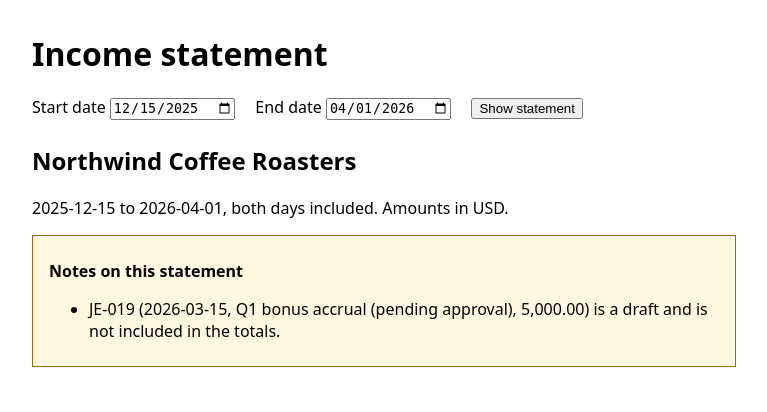
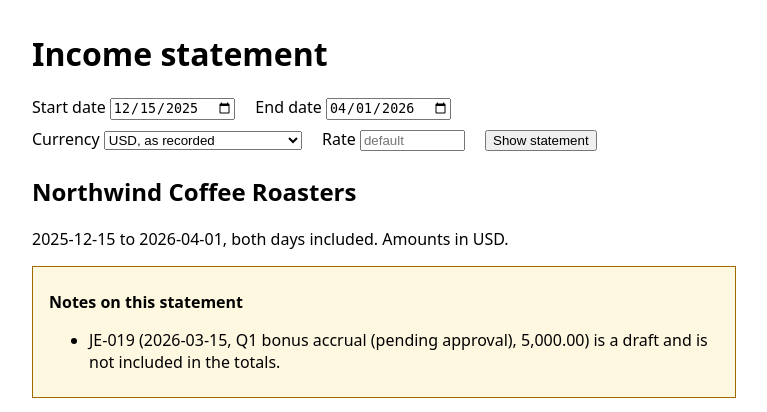
Before and after one commit to rostamabadi/campfire, a Flask app: page /?start=2025-12-15&end=2026-04-01 in a window 1280 px wide. Shown: the top 412 px of the page, without its empty margins (256-1023 px from the left). Run offline with Flask 3, Linux system fonts and the light colour scheme.

Commit message:
Show the statement in the currency and at the rate of the request
Both routes take currency and rate. With no rate, the currency's default is
used. The statement is converted only after the control total has passed on the
amounts as recorded. The JSON gains ledger_currency and rate. On the page the
form offers the currencies, and the check, the detail and the notes stay in the
ledger's currency and say so. An unknown currency, an invalid rate, a rate with
the ledger's own currency, or a ledger that is not in dollars is a 400 error.

```diff
--- a/app.py
+++ b/app.py
@@ -12,6 +12,7 @@ from flask.typing import ResponseReturnValue
 from werkzeug.exceptions import HTTPException
 
 from checks import parse_date, problem
+from currency import BASE_CURRENCY, CURRENCIES, convert_statement, parse_rate
 from ledger import Ledger, LedgerError, load_ledger
 from statement import ControlTotalError, IncomeStatement, Section, income_statement, posted_date_span
 
@@ -68,6 +69,58 @@ def parse_range(args: Mapping[str, str]) -> tuple[date | None, date | None, list
     return dates.get("start"), dates.get("end"), errors
 
 
+def parse_currency(args: Mapping[str, str], ledger_currency: str) -> tuple[str, Decimal, list[dict]]:
+    """Read currency and rate from the query string. Returns (currency, rate, errors).
+
+    With no currency, or the ledger's own, nothing is converted and the rate is 1. With
+    another currency and no rate, the rate is that currency's default. When there are
+    errors, the currency and the rate are the ledger's own.
+    """
+    unconverted = Decimal("1")  # the rate when nothing is converted
+    code = args.get("currency", "").strip()
+    rate_text = args.get("rate", "").strip()
+
+    if code in ("", ledger_currency):
+        if rate_text:
+            return ledger_currency, unconverted, [problem(
+                "invalid_rate",
+                f"{ledger_currency} is the ledger's own currency, so no rate applies. "
+                f"Leave the rate blank, or choose another currency.",
+                field="rate",
+            )]
+        return ledger_currency, unconverted, []
+
+    errors = []
+    default_rates = {choice.code: choice.default_rate for choice in CURRENCIES}
+    if ledger_currency != BASE_CURRENCY:
+        errors.append(problem(
+            "invalid_currency",
+            f"The ledger is in {ledger_currency}. The rates are per {BASE_CURRENCY}, so it cannot be converted.",
+            field="currency",
+        ))
+    elif code not in default_rates:
+        errors.append(problem(
+            "invalid_currency",
+            f"The currency '{code}' is not available. Use one of: {', '.join([BASE_CURRENCY, *default_rates])}.",
+            field="currency",
+        ))
+
+    rate = default_rates.get(code)
+    if rate_text:
+        rate = parse_rate(rate_text)
+        if rate is None:
+            errors.append(problem(
+                "invalid_rate",
+                f"The rate '{rate_text}' is not a valid rate. Use a number above 0 and below 1,000,000 "
+                f"with at most 6 decimal places, such as 0.9.",
+                field="rate",
+            ))
+
+    if errors or rate is None:
+        return ledger_currency, unconverted, errors
+    return code, rate, []
+
+
 def section_json(section: Section) -> dict:
     return {
         "lines": [
@@ -82,6 +135,8 @@ def statement_json(statement: IncomeStatement) -> dict:
     return {
         "company": statement.company,
         "currency": statement.currency,
+        "ledger_currency": statement.ledger_currency,
+        "rate": str(statement.rate),
         "start": statement.start.isoformat(),
         "end": statement.end.isoformat(),
         "revenue": section_json(statement.revenue),
@@ -119,22 +174,32 @@ def create_app(ledger_path: str | Path | None = None) -> Flask:
 
     def statement_for_request(
         ledger: Ledger | None, ledger_errors: list[dict]
-    ) -> tuple[IncomeStatement | None, list[dict], int]:
-        """Returns (statement, errors, http_status) for the start and end in the query string."""
+    ) -> tuple[IncomeStatement | None, IncomeStatement | None, list[dict], int]:
+        """Returns (statement, recorded, errors, http_status) for the query string.
+
+        `recorded` is the statement in the ledger's currency. `statement` is the one to show:
+        the same one, or its conversion when the request asks for another currency.
+        """
         if ledger is None:
-            return None, ledger_errors, 500
+            return None, None, ledger_errors, 500
         start, end, errors = parse_range(request.args)
+        currency, rate, currency_errors = parse_currency(request.args, ledger.currency)
+        errors += currency_errors
         if errors or start is None or end is None:
-            return None, errors, 400
+            return None, None, errors, 400
         try:
-            return income_statement(ledger, start, end), [], 200
+            recorded = income_statement(ledger, start, end)
         except ControlTotalError as failure:
-            return None, [failure.error], 500
+            return None, None, [failure.error], 500
+        # The control total has passed on the amounts as recorded. Only then are they converted.
+        if currency == ledger.currency:
+            return recorded, recorded, [], 200
+        return convert_statement(recorded, currency, rate), recorded, [], 200
 
     @app.get("/income-statement")
     def income_statement_api() -> ResponseReturnValue:
         ledger, ledger_errors = read_ledger()
-        statement, errors, status = statement_for_request(ledger, ledger_errors)
+        statement, _recorded, errors, status = statement_for_request(ledger, ledger_errors)
         if statement is None:
             return {"errors": errors}, status
         return statement_json(statement)
@@ -142,24 +207,27 @@ def create_app(ledger_path: str | Path | None = None) -> Flask:
     @app.get("/")
     def income_statement_page() -> ResponseReturnValue:
         ledger, ledger_errors = read_ledger()
+        # What the form shows: the values of this request, and the currencies to choose from.
+        form = {
+            "start": request.args.get("start", ""),
+            "end": request.args.get("end", ""),
+            "currency": request.args.get("currency", ""),
+            "rate": request.args.get("rate", ""),
+            "currencies": CURRENCIES,
+            "ledger_currency": ledger.currency if ledger is not None else "",
+        }
 
         # With no query string this is a first visit. Go to the whole ledger, from its first
         # posted entry to its last. If nothing is posted yet, show only the form.
         if not request.args and ledger is not None:
             span = posted_date_span(ledger)
             if span is None:
-                return render_template("statement.html", statement=None, errors=[], start="", end="")
+                return render_template("statement.html", statement=None, recorded=None, errors=[], **form)
             first, last = span
             return redirect(url_for("income_statement_page", start=first.isoformat(), end=last.isoformat()))
 
-        statement, errors, status = statement_for_request(ledger, ledger_errors)
-        page = render_template(
-            "statement.html",
-            statement=statement,
-            errors=errors,
-            start=request.args.get("start", ""),
-            end=request.args.get("end", ""),
-        )
+        statement, recorded, errors, status = statement_for_request(ledger, ledger_errors)
+        page = render_template("statement.html", statement=statement, recorded=recorded, errors=errors, **form)
         return page, status
 
     @app.errorhandler(HTTPException)
--- a/templates/statement.html
+++ b/templates/statement.html
@@ -6,6 +6,7 @@
   <style>
     body { font-family: system-ui, sans-serif; max-width: 44rem; margin: 2rem auto; padding: 0 1rem; }
     form { margin-bottom: 1.5rem; }
+    form div { margin-bottom: 0.5rem; }
     label { margin-right: 1rem; }
     .errors, .warnings { padding: 0.5rem 1rem; margin-bottom: 1.5rem; border: 1px solid; }
     .errors { border-color: #b00020; background: #fdecea; }
@@ -35,9 +36,22 @@
 <h1>Income statement</h1>
 
 <form method="get" action="/">
-  <label>Start date <input type="date" name="start" value="{{ start }}"></label>
-  <label>End date <input type="date" name="end" value="{{ end }}"></label>
-  <button type="submit">Show statement</button>
+  <div>
+    <label>Start date <input type="date" name="start" value="{{ start }}"></label>
+    <label>End date <input type="date" name="end" value="{{ end }}"></label>
+  </div>
+  <div>
+    <label>Currency
+      <select name="currency">
+        <option value="{{ ledger_currency }}">{{ ledger_currency ~ ", as recorded" if ledger_currency else "As recorded" }}</option>
+        {% for choice in currencies %}
+        <option value="{{ choice.code }}"{% if choice.code == currency %} selected{% endif %}>{{ choice.name }} ({{ choice.code }}), default rate {{ choice.default_rate }}</option>
+        {% endfor %}
+      </select>
+    </label>
+    <label>Rate <input type="text" name="rate" value="{{ rate }}" size="10" inputmode="decimal" placeholder="default"></label>
+    <button type="submit">Show statement</button>
+  </div>
 </form>
 
 {% if errors %}
@@ -108,12 +122,22 @@
 {% endmacro %}
 
 {% if statement %}
+{# True when the statement is shown in another currency than the ledger's. #}
+{% set converted = statement.currency != statement.ledger_currency %}
 <h2>{{ statement.company }}</h2>
+{% if converted %}
+<p>
+  {{ statement.start }} to {{ statement.end }}, both days included.
+  Amounts in {{ statement.currency }}, converted from {{ statement.ledger_currency }} at {{ statement.rate }}.
+  Each line is converted and rounded to the cent, and the totals are added up from the converted lines.
+</p>
+{% else %}
 <p>{{ statement.start }} to {{ statement.end }}, both days included. Amounts in {{ statement.currency }}.</p>
+{% endif %}
 
 {% if statement.warnings %}
 <div class="warnings">
-  <p><strong>Notes on this statement</strong></p>
+  <p><strong>Notes on this statement</strong>{% if converted %} (amounts in {{ statement.ledger_currency }}, as recorded){% endif %}</p>
   <ul>
     {% for warning in statement.warnings %}
     <li>{{ warning.message }}</li>
@@ -137,17 +161,21 @@
   <p>
     Debits minus credits on the balance-sheet accounts, for the same entries. Every entry
     balances, so this total has to equal net income.
+    {% if converted %}
+    The check is made in {{ recorded.currency }}, before the conversion.
+    Net income as recorded is {{ recorded.net_income | accounting }}.
+    {% endif %}
   </p>
   <table>
-    {% for line in statement.balance_sheet_movement.lines %}
+    {% for line in recorded.balance_sheet_movement.lines %}
     <tr>
       <td class="account">{{ line.account }} {{ line.name }}</td>
       <td class="amount">{{ line.amount | accounting }}</td>
     </tr>
     {% endfor %}
     <tr class="subtotal">
-      <td>Total movement (equals net income)</td>
-      <td class="amount">{{ statement.balance_sheet_movement.total | accounting }}</td>
+      <td>Total movement (equals net income{{ " in " ~ recorded.currency if converted else "" }})</td>
+      <td class="amount">{{ recorded.balance_sheet_movement.total | accounting }}</td>
     </tr>
   </table>
 </details>
@@ -158,8 +186,12 @@
     Every line in the ledger, under its account. A line counts when its entry is posted and
     dated inside the range. The others are struck out, with the reason. Open an account to
     add up its lines by hand.
+    {% if converted %}
+    The amounts here are in {{ recorded.currency }}, as recorded. The statement above
+    converts the amount of each account at {{ statement.rate }}.
+    {% endif %}
   </p>
-  {% for section in statement.sections + [statement.balance_sheet_movement] %}
+  {% for section in recorded.sections + [recorded.balance_sheet_movement] %}
   {{ detail_group(section) }}
   {% endfor %}
 </details>
```
Also changed, not shown: tests/integration/test_app.py (+233 -1 lines), tests/integration/test_real_ledger.py (+43 -0 lines), tests/unit/test_formatting.py (+81 -2 lines).
